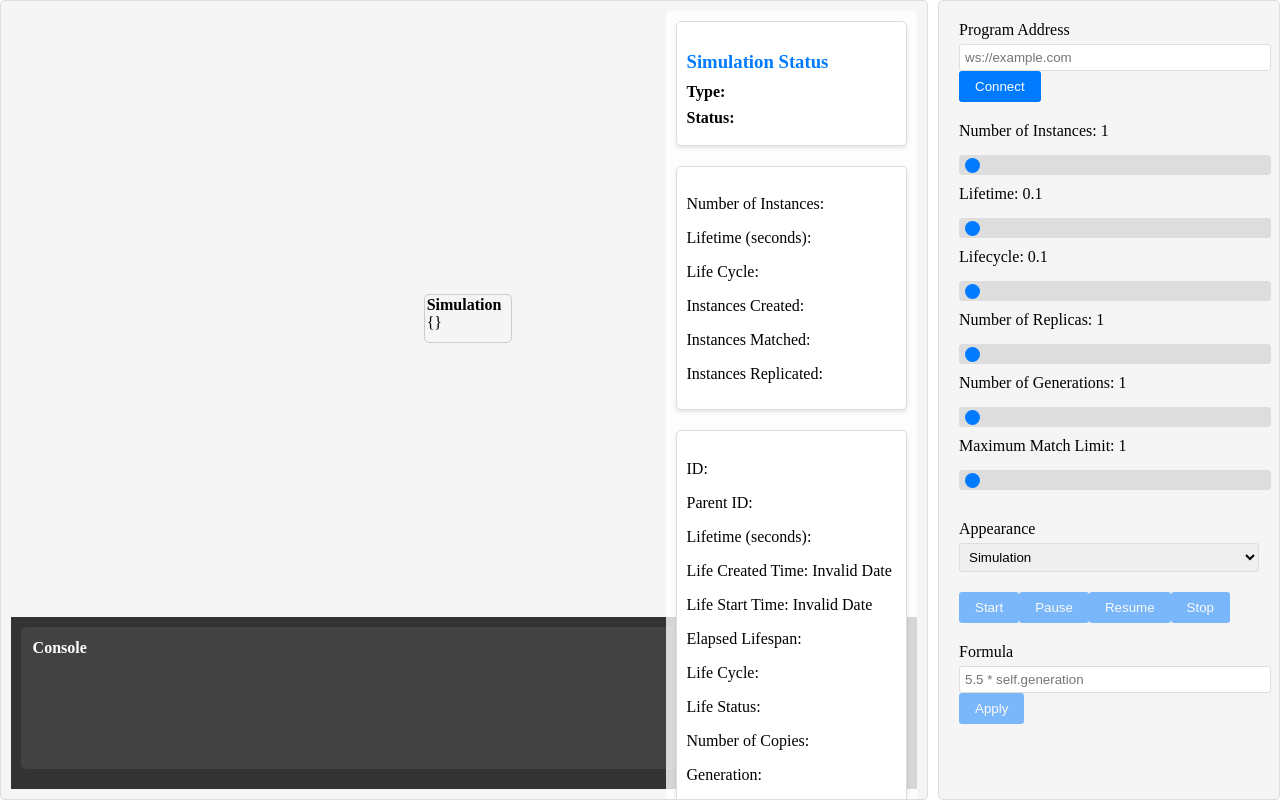
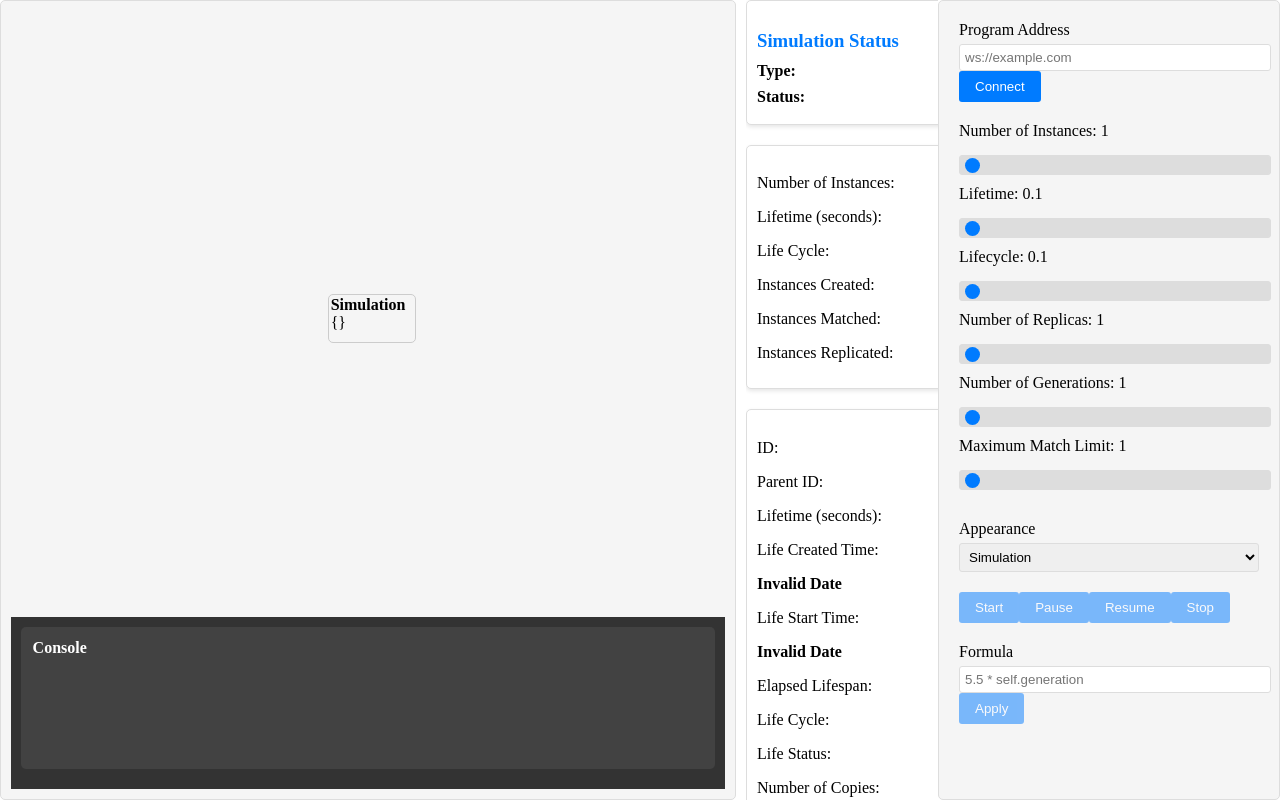
Before and after one commit to azmisahin-ai/life-ui-v2, a Vue app in the folder life/: page / in a window 1280 px wide. Built offline with nearby package versions, Linux system fonts and the light colour scheme.

Commit message:
🚧: widget ui regenerate

```diff
--- a/life/src/components/InstanceStatusWidget.vue
+++ b/life/src/components/InstanceStatusWidget.vue
@@ -2,40 +2,51 @@
     <div class="widget-container">
         <h3>{{ name }}</h3>
         <div class="status-item">
-            <p>ID: {{ id }}</p>
+            <p>ID: <b>{{ id }}</b></p>
         </div>
         <div class="status-item">
-            <p>Parent ID: {{ parentId }}</p>
+            <p>Parent ID:<b> {{ parentId }} </b> </p>
+
         </div>
         <div class="status-item">
-            <p>Lifetime (seconds): {{ lifetimeSeconds }}</p>
+            <p>Lifetime (seconds): </p>
+            <b>{{ lifetimeSeconds }}</b>
         </div>
         <div class="status-item">
-            <p>Life Created Time: {{ formattedTime(lifeCreatedTime) }}</p>
+            <p>Life Created Time: </p>
+            <b>{{ formattedTime(lifeCreatedTime) }}</b>
         </div>
         <div class="status-item">
-            <p>Life Start Time: {{ formattedTime(lifeStartTime) }}</p>
+            <p>Life Start Time: </p>
+            <b>{{ formattedTime(lifeStartTime) }}</b>
         </div>
         <div class="status-item">
-            <p>Elapsed Lifespan: {{ elapsedLifespan }}</p>
+            <p>Elapsed Lifespan: </p>
+            <b>{{ elapsedLifespan }}</b>
         </div>
         <div class="status-item">
-            <p>Life Cycle: {{ lifecycle }}</p>
+            <p>Life Cycle: </p>
+            <b>{{ lifecycle }}</b>
         </div>
         <div class="status-item">
-            <p>Life Status: {{ lifeStatus }}</p>
+            <p>Life Status: </p>
+            <b>{{ lifeStatus }}</b>
         </div>
         <div class="status-item">
-            <p>Number of Copies: {{ numberOfCopies }}</p>
+            <p>Number of Copies: </p>
+            <b>{{ numberOfCopies }}</b>
         </div>
         <div class="status-item">
-            <p>Generation: {{ generation }}</p>
+            <p>Generation: </p>
+            <b>{{ generation }}</b>
         </div>
         <div class="status-item">
-            <p>Match Count: {{ matchCount }}</p>
+            <p>Match Count: </p>
+            <b>{{ matchCount }}</b>
         </div>
         <div class="status-item">
-            <p>Fitness: {{ fitness }}</p>
+            <p>Fitness: </p>
+            <b>{{ fitness }}</b>
         </div>
     </div>
 </template>
--- a/life/src/components/SamplerStatusWidget.vue
+++ b/life/src/components/SamplerStatusWidget.vue
@@ -2,22 +2,28 @@
     <div class="widget-container">
         <h3>{{ name }}</h3>
         <div class="status-item">
-            <p>Number of Instances: {{ numberOfInstances }}</p>
+            <p>Number of Instances: </p>
+            <b>{{ numberOfInstances }}</b>
         </div>
         <div class="status-item">
-            <p>Lifetime (seconds): {{ lifetimeSeconds }}</p>
+            <p>Lifetime (seconds): </p>
+            <b>{{ lifetimeSeconds }}</b>
         </div>
         <div class="status-item">
-            <p>Life Cycle: {{ lifecycle }}</p>
+            <p>Life Cycle: </p>
+            <b>{{ lifecycle }}</b>
         </div>
         <div class="status-item">
-            <p>Instances Created: {{ numberOfInstancesCreated }}</p>
+            <p>Instances Created:</p>
+            <b> {{ numberOfInstancesCreated }}</b>
         </div>
         <div class="status-item">
-            <p>Instances Matched: {{ numberOfInstancesMatched }}</p>
+            <p>Instances Matched: </p>
+            <b>{{ numberOfInstancesMatched }}</b>
         </div>
         <div class="status-item">
-            <p>Instances Replicated: {{ numberOfInstancesReplicated }}</p>
+            <p>Instances Replicated: </p>
+            <b>{{ numberOfInstancesReplicated }}</b>
         </div>
     </div>
 </template>
@@ -53,6 +59,7 @@ h3 {
 .status-item {
     margin-bottom: 8px;
 }
+
 /* Özel stiller burada tanımlanır */
 .widget-container {
     margin-bottom: 20px;
@@ -60,7 +67,7 @@ h3 {
     border-radius: 5px;
     padding: 10px;
     background-color: #fff;
-  box-shadow: 0 2px 4px rgba(0,0,0,0.1);
+    box-shadow: 0 2px 4px rgba(0, 0, 0, 0.1);
 }
 
 .widget-container h3 {
--- a/life/src/components/Simulation.vue
+++ b/life/src/components/Simulation.vue
@@ -325,8 +325,9 @@ const changeAppearance = (event) => {
         <ConsoleWidget class="console" :title="'Console'" :data="consoleData" />
       </div>
 
-      <div class="information-overlay">
 
+    </div>
+    <div class="widget-container">
       <SimulationStatusWidget class="widget" :simulationType="simulationStatus.simulation_type"
         :simulationStatus="simulationStatus.simulation_status" />
 
@@ -343,10 +344,7 @@ const changeAppearance = (event) => {
         :numberOfCopies="instanceStatus.number_of_copies" :generation="instanceStatus.generation"
         :matchCount="instanceStatus.match_count" :fitness="instanceStatus.fitness" />
 
-
     </div>
-    </div>
-
     <!-- Sidebar panel -->
     <div class="panel sidebar">
 
@@ -503,7 +501,7 @@ body {
   display: flex;
   flex-direction: column;
   padding: 10px;
-  overflow-y: hidden;
+  overflow-y: hidden
 }
 
 /* Main panel */
@@ -525,6 +523,10 @@ body {
   flex-direction: column;
   justify-content: center;
   align-items: center;
+  overflow-y: auto;
+  /* İçeriği kaydırılabilir yap */
+  height: 100%;
+  /* Yükseklik ayarı */
 }
 
 .canvas {
@@ -558,6 +560,7 @@ body {
   background-color: rgba(255, 255, 255, 0.8);
   padding: 10px;
   border-radius: 5px;
+
 }
 
 /* Sidebar panel */
@@ -631,4 +634,11 @@ body {
   color: red;
   font-size: 12px;
 }
+
+.widget-container {
+
+  overflow-y: auto;
+  width: 12rem;
+  overflow-x: hidden
+}
 </style>
--- a/life/src/components/SimulationStatusWidget.vue
+++ b/life/src/components/SimulationStatusWidget.vue
@@ -64,6 +64,7 @@ h3 {
 .status-stopped {
   color: red;
 }
+
 /* Özel stiller burada tanımlanır */
 .widget-container {
   margin-bottom: 20px;
@@ -71,7 +72,7 @@ h3 {
   border-radius: 5px;
   padding: 10px;
   background-color: #fff;
-  box-shadow: 0 2px 4px rgba(0,0,0,0.1);
+  box-shadow: 0 2px 4px rgba(0, 0, 0, 0.1);
 }
 
 .widget-container h3 {
```
Lines whose indentation alone changed are shown as unchanged.
